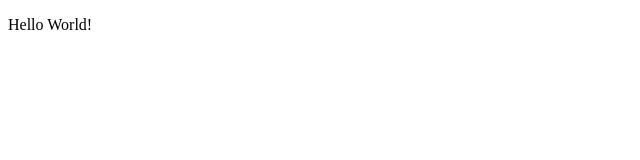
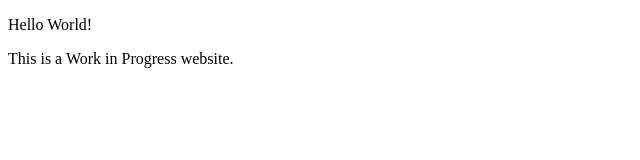
Before and after one commit to Arwen-Studios/arwen-team.github.io, a plain HTML site: page index.html in a window 1280 px wide. Shown: the whole page, without its empty margins (0-640 px from the left). Drawn offline with Linux system fonts and the light colour scheme.

Commit message:
Update index.html

```diff
--- a/index.html
+++ b/index.html
@@ -2,5 +2,6 @@
 <html>
     <body>
         <p> Hello World! </p>
+        <p> This is a Work in Progress website.</p>
     </body>
 </html>
```
